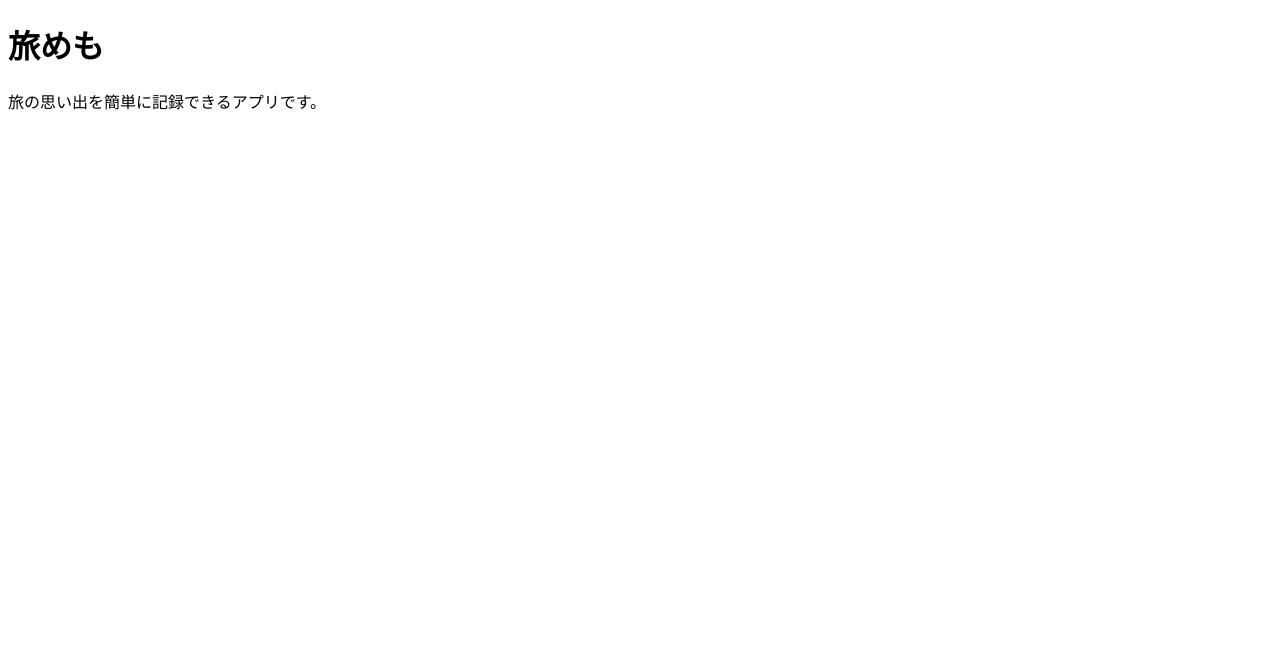
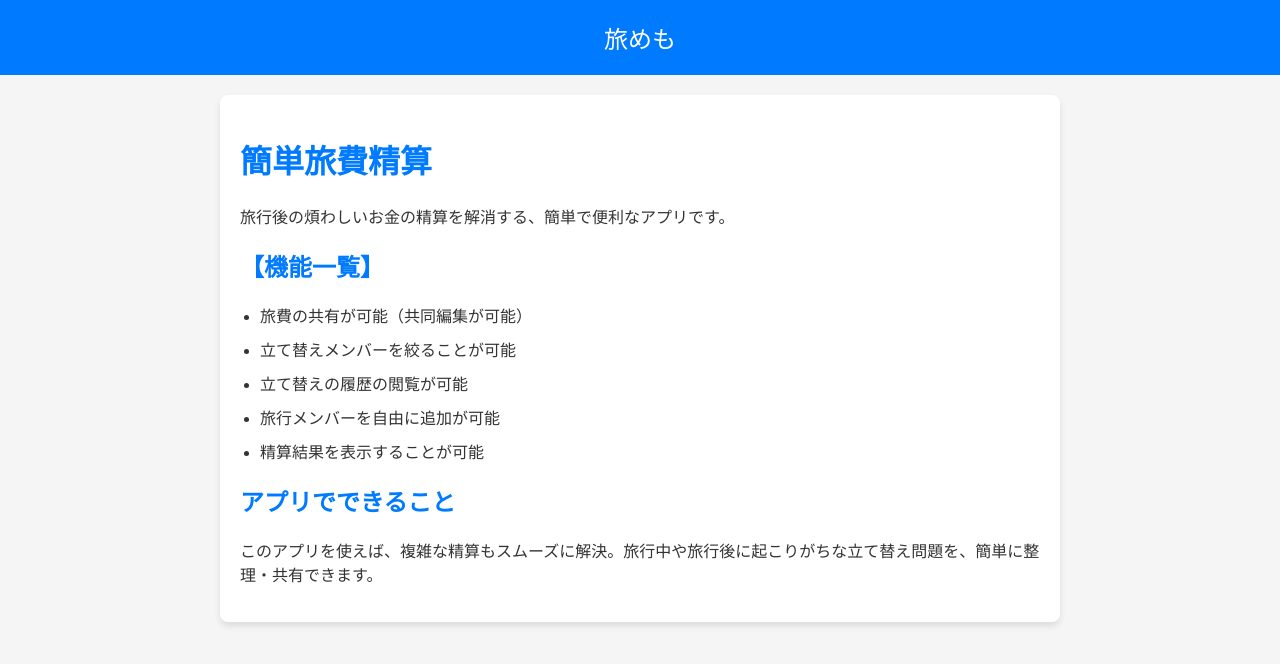
Before and after one commit to pikumin6/pikumin6.github.io, a plain HTML site: page tabimemo.html in a window 1280 px wide. Drawn offline with Linux system fonts and the light colour scheme.

Commit message:
Update tabimemo.html

```diff
--- a/tabimemo.html
+++ b/tabimemo.html
@@ -2,10 +2,68 @@
 <html lang="ja">
 <head>
     <meta charset="UTF-8">
+    <meta name="viewport" content="width=device-width, initial-scale=1.0">
     <title>旅めも</title>
+    <style>
+        body {
+            font-family: Arial, sans-serif;
+            margin: 0;
+            padding: 0;
+            background-color: #f5f5f5;
+            color: #333;
+        }
+        header {
+            background-color: #007BFF;
+            color: white;
+            padding: 20px;
+            text-align: center;
+            font-size: 1.5em;
+        }
+        main {
+            padding: 20px;
+            max-width: 800px;
+            margin: 20px auto;
+            background-color: white;
+            border-radius: 8px;
+            box-shadow: 0 4px 6px rgba(0, 0, 0, 0.1);
+        }
+        h1, h2 {
+            color: #007BFF;
+        }
+        ul {
+            padding-left: 20px;
+        }
+        ul li {
+            margin-bottom: 10px;
+        }
+        footer {
+            text-align: center;
+            padding: 10px;
+            background-color: #333;
+            color: white;
+            position: fixed;
+            bottom: 0;
+            width: 100%;
+        }
+    </style>
 </head>
 <body>
-    <h1>旅めも</h1>
-    <p>旅の思い出を簡単に記録できるアプリです。</p>
+    <header>旅めも</header>
+    <main>
+        <h1>簡単旅費精算</h1>
+        <p>旅行後の煩わしいお金の精算を解消する、簡単で便利なアプリです。</p>
+
+        <h2>【機能一覧】</h2>
+        <ul>
+            <li>旅費の共有が可能（共同編集が可能）</li>
+            <li>立て替えメンバーを絞ることが可能</li>
+            <li>立て替えの履歴の閲覧が可能</li>
+            <li>旅行メンバーを自由に追加が可能</li>
+            <li>精算結果を表示することが可能</li>
+        </ul>
+
+        <h2>アプリでできること</h2>
+        <p>このアプリを使えば、複雑な精算もスムーズに解決。旅行中や旅行後に起こりがちな立て替え問題を、簡単に整理・共有できます。</p>
+    </main>
 </body>
 </html>
```
